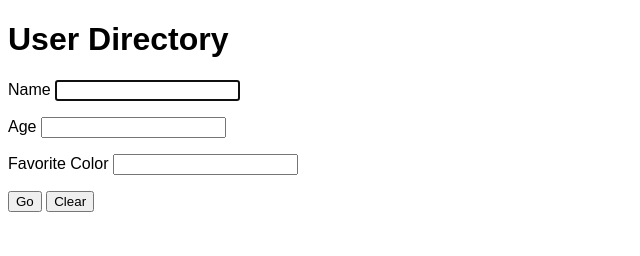
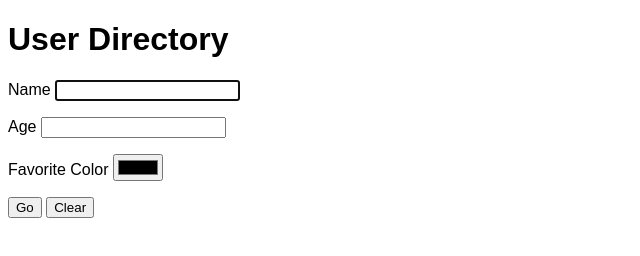
Before and after one commit to maxf7399/user-directory, a plain HTML site: page index.html in a window 1280 px wide. Shown: the whole page, without its empty margins (0-640 px from the left). Drawn offline with Linux system fonts and the light colour scheme.

Commit message:
use the color input for favorite color

```diff
--- a/index.html
+++ b/index.html
@@ -18,7 +18,7 @@
     </p>
      <p>
          <label for='favoriteColor'>Favorite Color</label>
-         <input type='text' name='favoriteColor'>
+         <input type='color' name='favoriteColor'>
      </p>
 
        <button type='submit'>Go</button>
```
